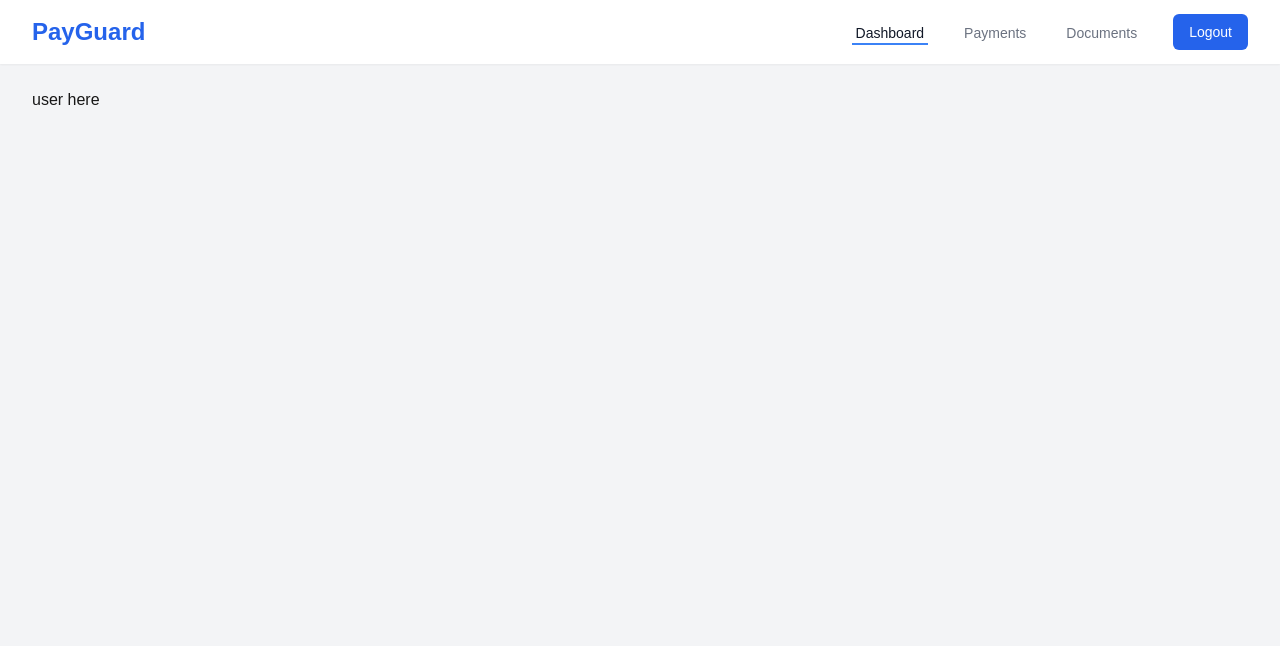
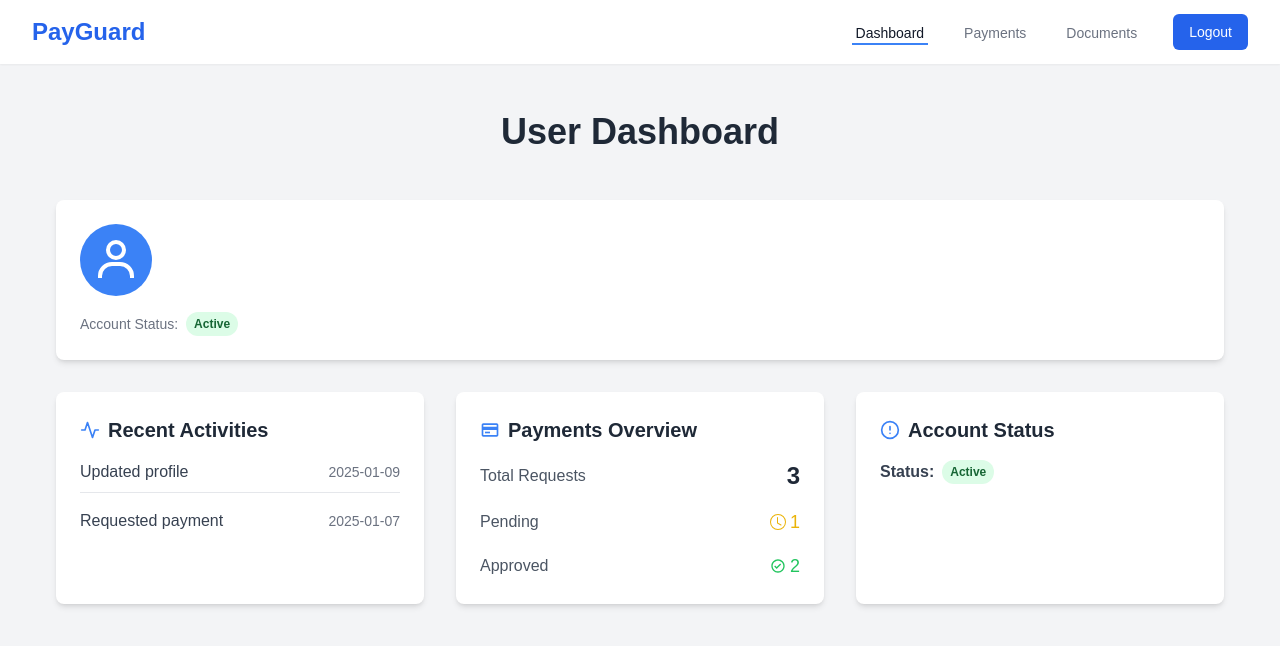
Before and after one commit to jakariamasum/PayGuard, a Next.js app: page /user in a window 1280 px wide. Shown: the top 646 px of the page. Built offline with nearby package versions, Linux system fonts and the light colour scheme; no server answers.

Commit message:
user done

```diff
--- a/src/app/(root)/login/page.tsx
+++ b/src/app/(root)/login/page.tsx
@@ -35,7 +35,7 @@ const Login = () => {
   };
 
   return (
-    <div className="min-h-screen flex items-center justify-center  p-4">
+    <div className="bg-white min-h-screen flex items-center justify-center  p-4">
       <motion.div
         className="w-full max-w-md"
         initial={{ opacity: 0, y: 50 }}
@@ -47,7 +47,7 @@ const Login = () => {
           whileHover={{ scale: 1.1 }}
         >
           <div className="px-8 pt-8 pb-8">
-            <h2 className="text-3xl font-bold text-white text-center mb-6">
+            <h2 className="text-3xl font-bold text-black text-center mb-6">
               Welcome Back!
             </h2>
             <PGForm onSubmit={onSubmit}>
--- a/src/app/(root)/signup/page.tsx
+++ b/src/app/(root)/signup/page.tsx
@@ -45,7 +45,7 @@ const Signup = () => {
   };
 
   return (
-    <div className="min-h-screen flex items-center justify-center  p-4">
+    <div className="bg-white min-h-screen flex items-center justify-center  p-4">
       <motion.div
         className="w-full max-w-md"
         initial={{ opacity: 0, y: 50 }}
@@ -57,7 +57,7 @@ const Signup = () => {
           whileHover={{ scale: 1.1 }}
         >
           <div className="px-8 pt-8 pb-8">
-            <h2 className="text-3xl font-bold text-white text-center mb-6">
+            <h2 className="text-3xl font-bold text-black text-center mb-6">
               Welcome Back!
             </h2>
             <PGForm onSubmit={onSubmit}>
--- a/src/app/(user)/user/documents/page.tsx
+++ b/src/app/(user)/user/documents/page.tsx
@@ -14,7 +14,7 @@ const Documents = async () => {
     <div className="max-w-4xl mx-auto mt-8 px-4 sm:px-6 lg:px-8">
       <div className="flex justify-end m-2">
         <Link
-          href="/dashboard/documents/upload"
+          href="/user/documents/upload"
           className="inline-flex items-center px-4 py-2 border border-transparent text-sm font-medium rounded-md shadow-sm text-white bg-indigo-600 hover:bg-indigo-700 focus:outline-none focus:ring-2 focus:ring-offset-2 focus:ring-indigo-500 transition duration-150 ease-in-out"
         >
           <FiFileText className="mr-2 h-5 w-5" />
--- a/src/app/(user)/user/documents/upload/page.tsx
+++ b/src/app/(user)/user/documents/upload/page.tsx
@@ -39,7 +39,7 @@ const DocumentUpload = () => {
 
     const formData = new FormData();
     formData.append("file", file);
-    formData.append("user_id", user?.user_id as string);
+    formData.append("user_id", user?.id as string);
 
     try {
       const response = await fetch("/api/documents", {
--- a/src/app/(user)/user/page.tsx
+++ b/src/app/(user)/user/page.tsx
@@ -1,5 +1,154 @@
-const UserDashboard = () => {
-  return <div>user here</div>;
+/* eslint-disable @typescript-eslint/no-explicit-any */
+"use client";
+
+import { useUser } from "@/context/user.context";
+import { useEffect, useState } from "react";
+import { BiCheckCircle, BiCreditCard, BiUser } from "react-icons/bi";
+import { BsClock } from "react-icons/bs";
+import { FiActivity, FiAlertCircle } from "react-icons/fi";
+
+const Dashboard = () => {
+  const [data, setData] = useState<any>(null);
+  const { user } = useUser();
+
+  useEffect(() => {
+    // Simulate fetching data from an API or database
+    const fetchData = async () => {
+      const userData = {
+        accountStatus: "Active",
+        recentActivities: [
+          { action: "Updated profile", date: "2025-01-09" },
+          { action: "Requested payment", date: "2025-01-07" },
+        ],
+        paymentsOverview: {
+          totalRequests: 3,
+          pendingRequests: 1,
+          approvedRequests: 2,
+        },
+      };
+      setData(userData);
+    };
+
+    fetchData();
+  }, []);
+
+  if (!data) {
+    return (
+      <div className="flex items-center justify-center h-screen">
+        <div className="animate-spin rounded-full h-32 w-32 border-t-2 border-b-2 border-blue-500"></div>
+      </div>
+    );
+  }
+
+  return (
+    <div className="bg-gray-100 min-h-screen">
+      <div className="container mx-auto p-6 space-y-8">
+        <h1 className="text-4xl font-bold text-center text-gray-800 mb-12">
+          User Dashboard
+        </h1>
+
+        <div className="grid grid-cols-1 lg:grid-cols-3 gap-8">
+          {/* User Profile */}
+          <div className="lg:col-span-3 bg-white p-6 rounded-lg shadow-md">
+            <div className="flex items-center space-x-4">
+              <div className="bg-blue-500 rounded-full p-3">
+                <BiUser className="h-12 w-12 text-white" />
+              </div>
+              <div>
+                <h2 className="text-2xl font-semibold text-gray-800">
+                  {user?.email.split("@")}
+                </h2>
+                <p className="text-gray-600">{user?.email}</p>
+              </div>
+            </div>
+            <div className="mt-4 flex items-center">
+              <span className="text-sm font-medium text-gray-500 mr-2">
+                Account Status:
+              </span>
+              <span className="px-2 py-1 rounded-full text-xs font-semibold bg-green-100 text-green-800">
+                {data.accountStatus}
+              </span>
+            </div>
+          </div>
+
+          {/* Recent Activities */}
+          <div className="bg-white p-6 rounded-lg shadow-md">
+            <h2 className="text-xl font-semibold text-gray-800 mb-4 flex items-center">
+              <FiActivity className="h-5 w-5 mr-2 text-blue-500" />
+              Recent Activities
+            </h2>
+            <div className="space-y-4">
+              {data.recentActivities.map((activity: any, index: number) => (
+                <div
+                  key={index}
+                  className="flex items-center justify-between border-b border-gray-200 pb-2 last:border-b-0 last:pb-0"
+                >
+                  <span className="text-gray-700">{activity.action}</span>
+                  <span className="text-sm text-gray-500">{activity.date}</span>
+                </div>
+              ))}
+            </div>
+          </div>
+
+          {/* Payments Overview */}
+          <div className="bg-white p-6 rounded-lg shadow-md">
+            <h2 className="text-xl font-semibold text-gray-800 mb-4 flex items-center">
+              <BiCreditCard className="h-5 w-5 mr-2 text-blue-500" />
+              Payments Overview
+            </h2>
+            <div className="space-y-4">
+              <div className="flex items-center justify-between">
+                <span className="text-gray-600">Total Requests</span>
+                <span className="text-2xl font-semibold text-gray-800">
+                  {data.paymentsOverview.totalRequests}
+                </span>
+              </div>
+              <div className="flex items-center justify-between">
+                <span className="text-gray-600">Pending</span>
+                <div className="flex items-center">
+                  <BsClock className="h-4 w-4 mr-1 text-yellow-500" />
+                  <span className="text-lg font-medium text-yellow-500">
+                    {data.paymentsOverview.pendingRequests}
+                  </span>
+                </div>
+              </div>
+              <div className="flex items-center justify-between">
+                <span className="text-gray-600">Approved</span>
+                <div className="flex items-center">
+                  <BiCheckCircle className="h-4 w-4 mr-1 text-green-500" />
+                  <span className="text-lg font-medium text-green-500">
+                    {data.paymentsOverview.approvedRequests}
+                  </span>
+                </div>
+              </div>
+            </div>
+          </div>
+
+          {/* Account Status */}
+          <div className="bg-white p-6 rounded-lg shadow-md">
+            <h2 className="text-xl font-semibold text-gray-800 mb-4 flex items-center">
+              <FiAlertCircle className="h-5 w-5 mr-2 text-blue-500" />
+              Account Status
+            </h2>
+            <div className="mt-4 text-gray-700">
+              <p className="flex items-center">
+                <span className="font-semibold mr-2">Status:</span>
+                <span
+                  className={`px-2 py-1 rounded-full text-xs font-semibold ${
+                    data.accountStatus === "Active"
+                      ? "bg-green-100 text-green-800"
+                      : "bg-red-100 text-red-800"
+                  }`}
+                >
+                  {data.accountStatus}
+                </span>
+              </p>
+            </div>
+          </div>
+        </div>
+      </div>
+    </div>
+  );
 };
 
-export default UserDashboard;
+export default Dashboard;
--- a/src/components/Header.tsx
+++ b/src/components/Header.tsx
@@ -85,9 +85,9 @@ const Header = () => {
           <div className="md:hidden">
             <button onClick={() => setIsOpen(!isOpen)}>
               {isOpen ? (
-                <BiX className="h-6 w-6" />
+                <BiX className="h-6 w-6 text-black " />
               ) : (
-                <BiMenu className="h-6 w-6" />
+                <BiMenu className="h-6 w-6 text-black" />
               )}
             </button>
           </div>
--- a/src/components/modal/PaymentModal.tsx
+++ b/src/components/modal/PaymentModal.tsx
@@ -21,7 +21,7 @@ const PaymentModal = ({ isOpen, onClose }: NewPaymentModalProps) => {
     try {
       const payload = {
         ...data,
-        user_id: user?.user_id,
+        user_id: user?.id,
       };
       console.log("Form data submitted: ", payload);
       const url = await handlePayment(payload);
--- a/src/context/user.context.tsx
+++ b/src/context/user.context.tsx
@@ -4,7 +4,7 @@ import { createContext, useContext, useEffect, useState } from "react";
 import { useRouter } from "next/navigation";
 
 interface User {
-  user_id: string;
+  id: string;
   email: string;
   role: "admin" | "user";
 }
```
Also changed, not shown: src/middleware.ts (deleted, +0 -49 lines).
